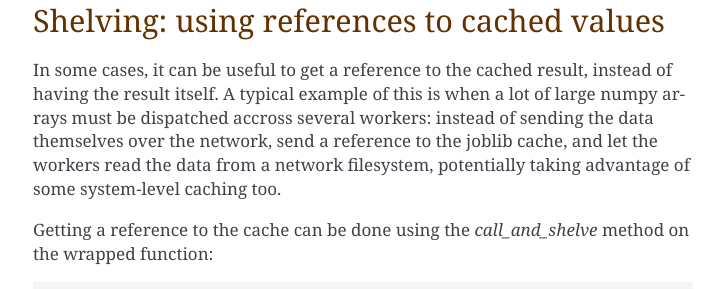
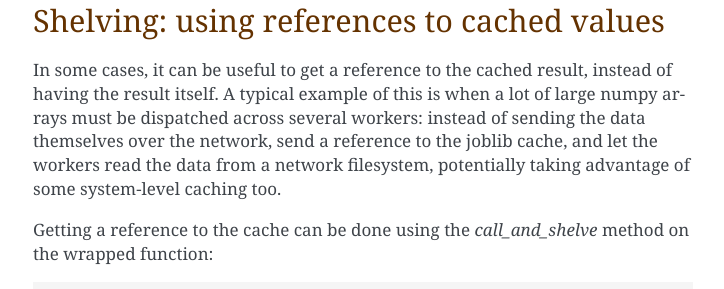
Before and after one commit to joblib/joblib, a Sphinx documentation site: the page built from doc/memory.rst, in a window 1280 px wide and 1400 px high, scrolled down 3385 px. Shown: the part 202-491 px from the top of the window, without its empty margins (387-1111 px from the left). Built offline with Sphinx 7.4.7, drawn with Linux system fonts in a browser that asks for light colours; formulas are drawn with MathJax 3; pages that are not in the unit, such as notebooks, are missing from menus; some of the changed text lies outside the part shown.

Commit message:
DOC fix a few typos

```diff
--- a/doc/memory.rst
+++ b/doc/memory.rst
@@ -194,7 +194,7 @@ Shelving: using references to cached values
 
 In some cases, it can be useful to get a reference to the cached
 result, instead of having the result itself. A typical example of this
-is when a lot of large numpy arrays must be dispatched accross several
+is when a lot of large numpy arrays must be dispatched across several
 workers: instead of sending the data themselves over the network, send
 a reference to the joblib cache, and let the workers read the data
 from a network filesystem, potentially taking advantage of some
--- a/doc/parallel_numpy.rst
+++ b/doc/parallel_numpy.rst
@@ -65,8 +65,8 @@ Passing ``max_nbytes=None`` makes it possible to disable the automated array to
 memmap conversion.
 
 
-Manual management of memmaped input data
-----------------------------------------
+Manual management of memmapped input data
+-----------------------------------------
 
 For even finer tuning of the memory usage it is also possible to
 dump the array as a memmap directly from the parent process to
```
Also changed, not shown: other parts of doc/memory.rst (+1 -1 lines).
